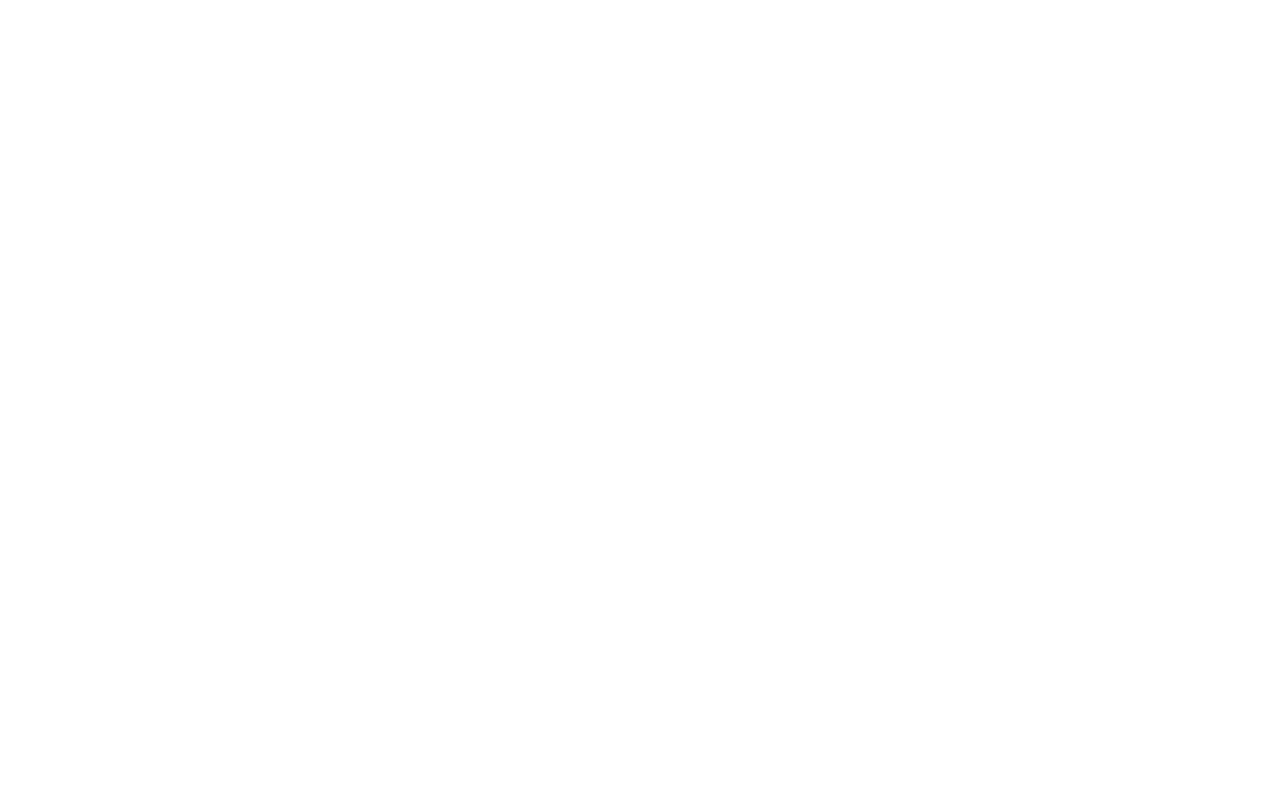
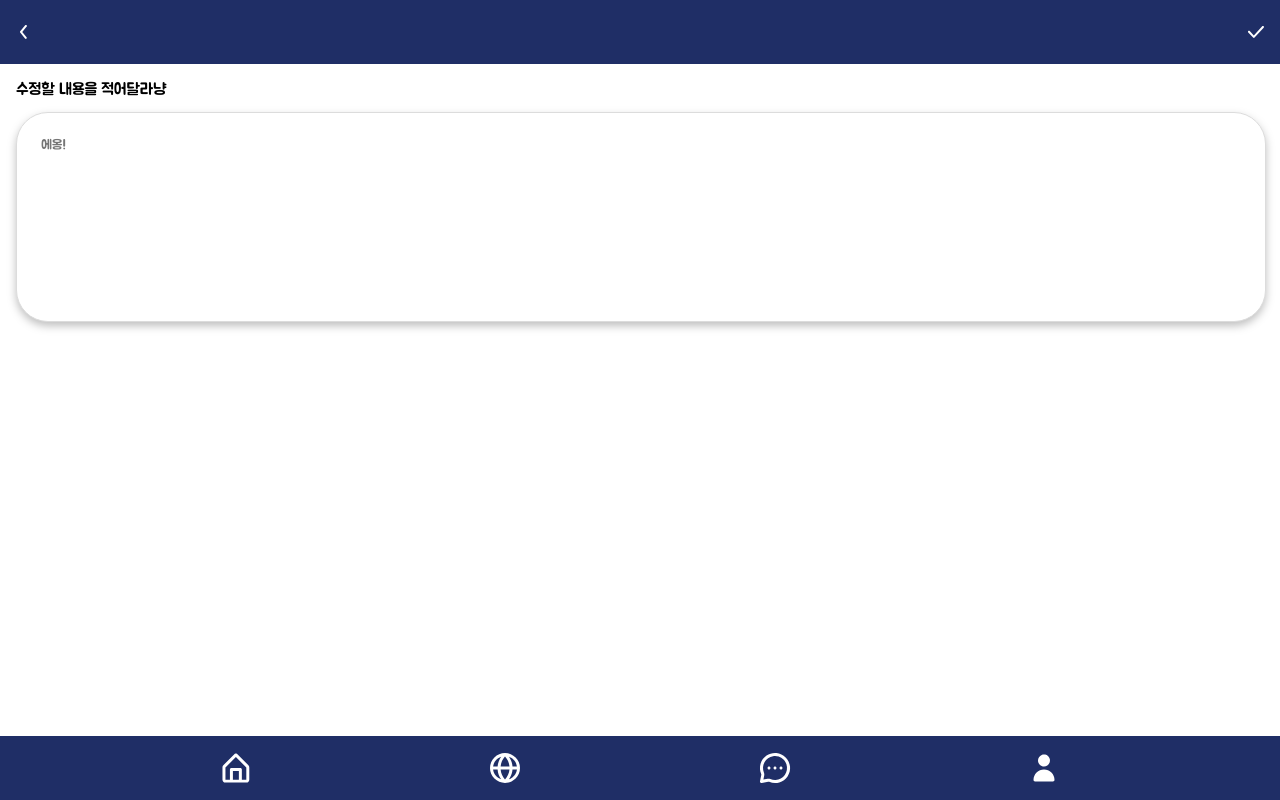
Before and after one commit to boostcampwm-2022/web09-KittyMark, a React (Create React App) app in the folder client/: page /modify in a window 1280 px wide. Before the commit this address had no page. Built offline with nearby package versions, Linux system fonts and the light colour scheme.

Commit message:
feat: 수정 페이지 생성 및 페이지 라우팅

```diff
--- a/client/src/App.tsx
+++ b/client/src/App.tsx
@@ -10,6 +10,7 @@ import RegisterPage from './pages/RegisterPage/RegisterPage';
 import LoadingPage from './pages/LoadingPage/LoadingPage';
 import CommentPage from './pages/CommentPage/CommentPage';
 import NewPostPage from './pages/NewPostPage/NewPostPage';
+import ModifyPage from './pages/ModifyPage/ModifyPage';
 
 const queryClient = new QueryClient();
 
@@ -34,6 +35,7 @@ const App = () => {
             <Route path="/register" element={<RegisterPage />} />
             <Route path="/comment/:boardId" element={<CommentPage />} />
             <Route path="/new-post" element={<NewPostPage />} />
+            <Route path="/modify" element={<ModifyPage />} />
           </Routes>
         </QueryClientProvider>
       </RecoilRoot>
--- a/client/src/apis/utils/index.ts
+++ b/client/src/apis/utils/index.ts
@@ -3,7 +3,7 @@ import axios from 'axios';
 import { SERVER, TESTSERVER } from '../config';
 
 // SERVER 연결시 SERVER 로 변경 / 테스트시 TESTSERVER 로 변경
-const BASE_URL = SERVER;
+const BASE_URL = TESTSERVER;
 
 const axiosApi = (url: string, headers?: Record<string, unknown>) => {
   return axios.create({ baseURL: url, headers });
--- /dev/null
+++ b/client/src/pages/ModifyPage/ModifyPage.tsx
@@ -0,0 +1,86 @@
+/* eslint-disable jsx-a11y/label-has-associated-control */
+import React, { useState } from 'react';
+import { useNavigate, useLocation } from 'react-router-dom';
+// component
+import TopBar from '../../components/TopBar/TopBar';
+import NavBar from '../../components/NavBar/NavBar';
+// api
+import { patchCommentInfo } from '../../apis/api/commentApi';
+// style
+import S from './ModifyPageStyles';
+
+interface PatchCommentData {
+  commentId: number;
+  userId: number;
+}
+
+interface ModfiyPageState {
+  title: string;
+  before: string;
+  apiType: 'comment' | 'board';
+  apiData?: PatchCommentData;
+}
+
+const ModifyPage = () => {
+  const location = useLocation();
+  const navigation = useNavigate();
+  console.log(location);
+
+  const { title, before, apiData }: ModfiyPageState = location.state
+    ? (location.state as ModfiyPageState)
+    : {
+        title: '',
+        before: '',
+        apiType: 'comment',
+      };
+
+  console.log(title);
+  const [content, setContent] = useState<string>(before);
+
+  const disableBtn = () => {
+    if (content === before) return true;
+    if (content.length === 0) return true;
+    return false;
+  };
+
+  const checkFuncComment = async () => {
+    if (apiData)
+      try {
+        const data = await patchCommentInfo(
+          apiData.commentId,
+          apiData.userId,
+          content,
+        );
+        if (data.statusCode === 200) navigation(-1);
+      } catch (error) {
+        // eslint-disable-next-line no-console
+        console.log(error);
+      }
+  };
+
+  return (
+    <>
+      <TopBar
+        isBack
+        isCheck
+        title={title}
+        backFunc={() => navigation(-1)}
+        checkFunc={checkFuncComment}
+        checkDisableFunc={disableBtn}
+      />
+      <S.Form>
+        <label htmlFor="new-post-location">수정할 내용을 적어달라냥</label>
+        <S.Textarea
+          id="new-post-content"
+          name="content"
+          placeholder="에옹!"
+          value={content}
+          onChange={(event) => setContent(event.target.value)}
+        />
+      </S.Form>
+      <NavBar />
+    </>
+  );
+};
+
+export default ModifyPage;
--- /dev/null
+++ b/client/src/pages/ModifyPage/ModifyPageStyles.tsx
@@ -0,0 +1,35 @@
+import styled from 'styled-components';
+
+const Form = styled.form`
+  width: calc(100% - 2rem);
+  height: calc(100vh - 10rem);
+  display: flex;
+  flex-direction: column;
+  padding: 1rem;
+  gap: 1rem;
+  justify-content: flex-start;
+  align-items: flex-start;
+
+  font-family: 'Jua';
+  font-style: normal;
+  font-weight: 400;
+`;
+
+const Textarea = styled.textarea`
+  width: calc(100% - 3rem);
+  height: 10rem;
+  background-color: ${(props) => props.theme.palette.back};
+  border: 1px solid ${(props) => props.theme.palette.border};
+  border-radius: 2rem;
+  padding: 1.5rem;
+
+  resize: none;
+
+  font-family: 'Jua';
+  font-style: normal;
+  font-weight: 400;
+
+  filter: drop-shadow(0px 4px 4px rgba(0, 0, 0, 0.25));
+`;
+
+export default { Form, Textarea };
```
